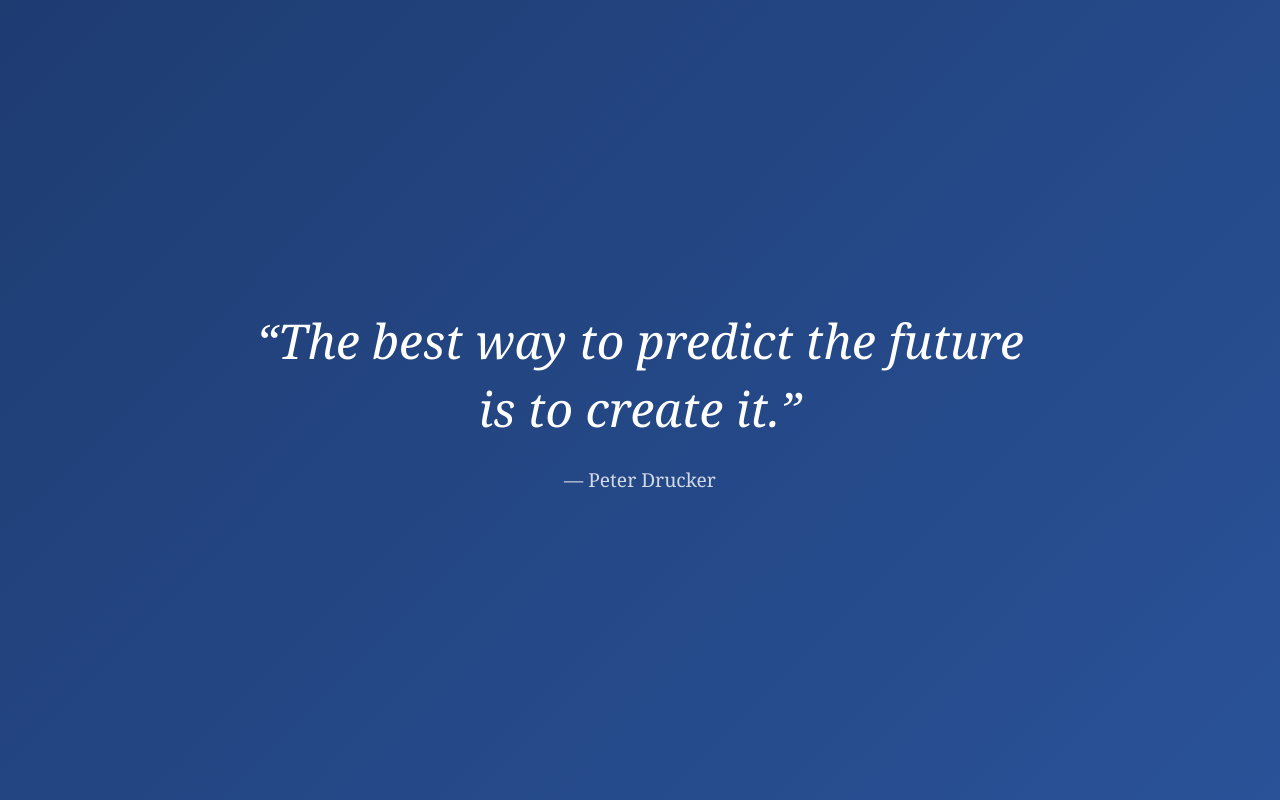
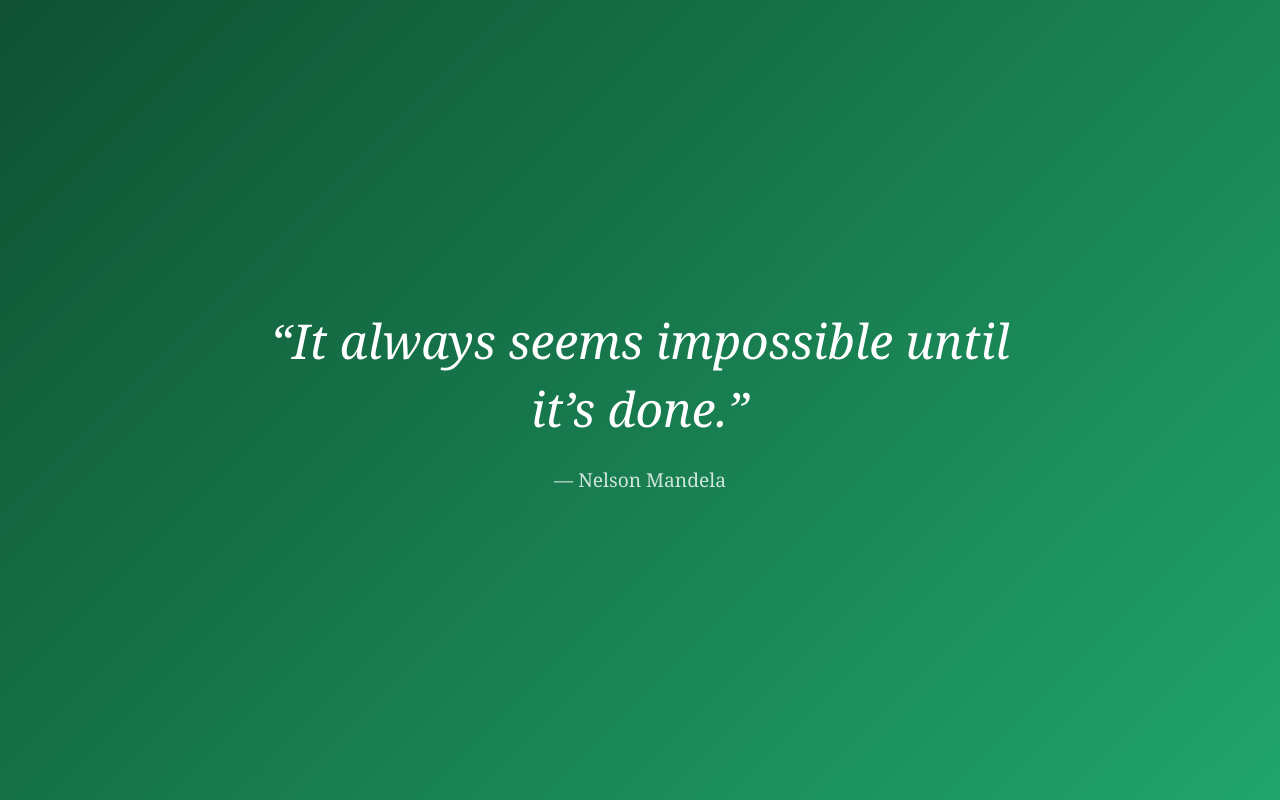
Before and after one commit to drk-bit/DesTest-Slot1, a website: page public/index.html in a window 1280 px wide. Drawn offline with Linux system fonts and the light colour scheme; a web font is replaced by a local one.

Commit message:
Change background colour and quote

```diff
--- a/public/index.html
+++ b/public/index.html
@@ -14,7 +14,7 @@
       display: flex;
       align-items: center;
       justify-content: center;
-      background: linear-gradient(135deg, #1e3c72, #2a5298);
+      background: linear-gradient(135deg, #0f5132, #20a56b);
       color: #fff;
       font-family: 'Playfair Display', Georgia, serif;
       text-align: center;
@@ -28,8 +28,8 @@
 </head>
 <body>
   <blockquote>
-    <p>“The best way to predict the future is to create it.”</p>
-    <footer>— Peter Drucker</footer>
+    <p>“It always seems impossible until it’s done.”</p>
+    <footer>— Nelson Mandela</footer>
   </blockquote>
 </body>
 </html>
```
